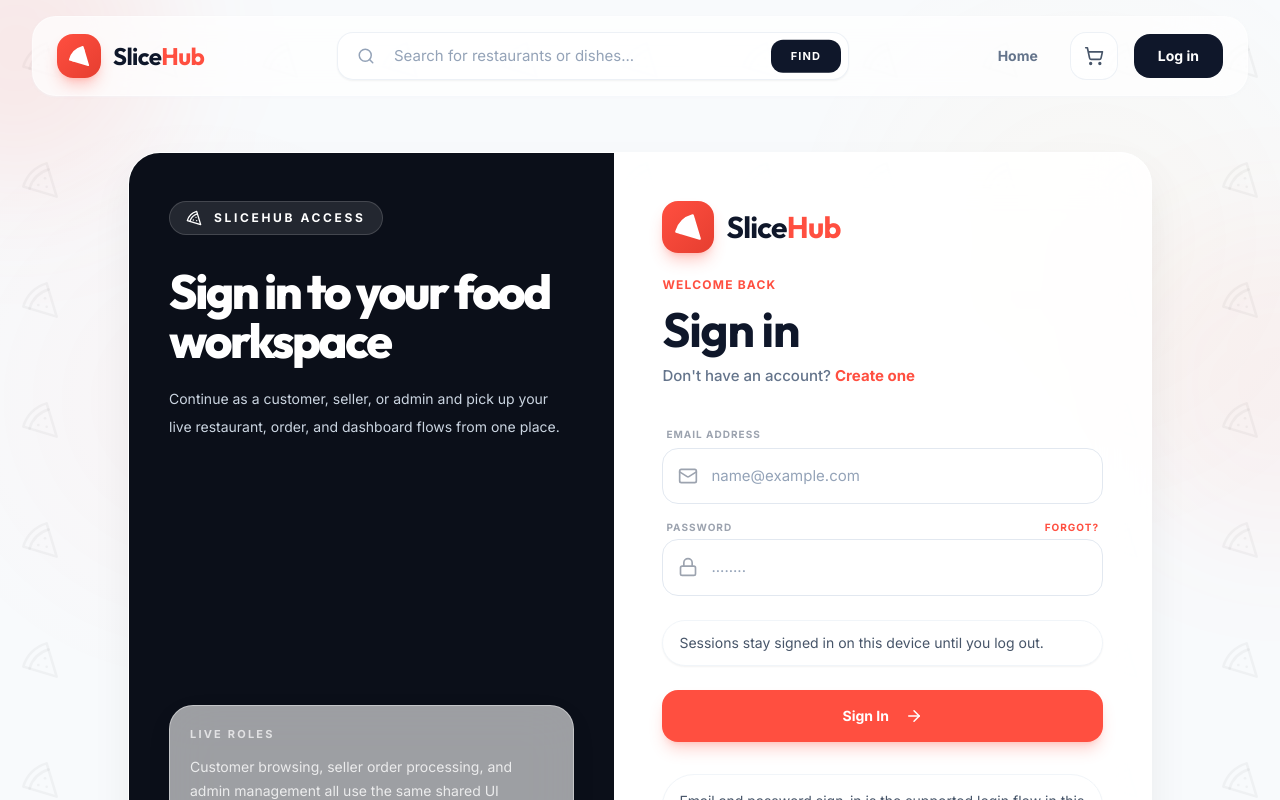
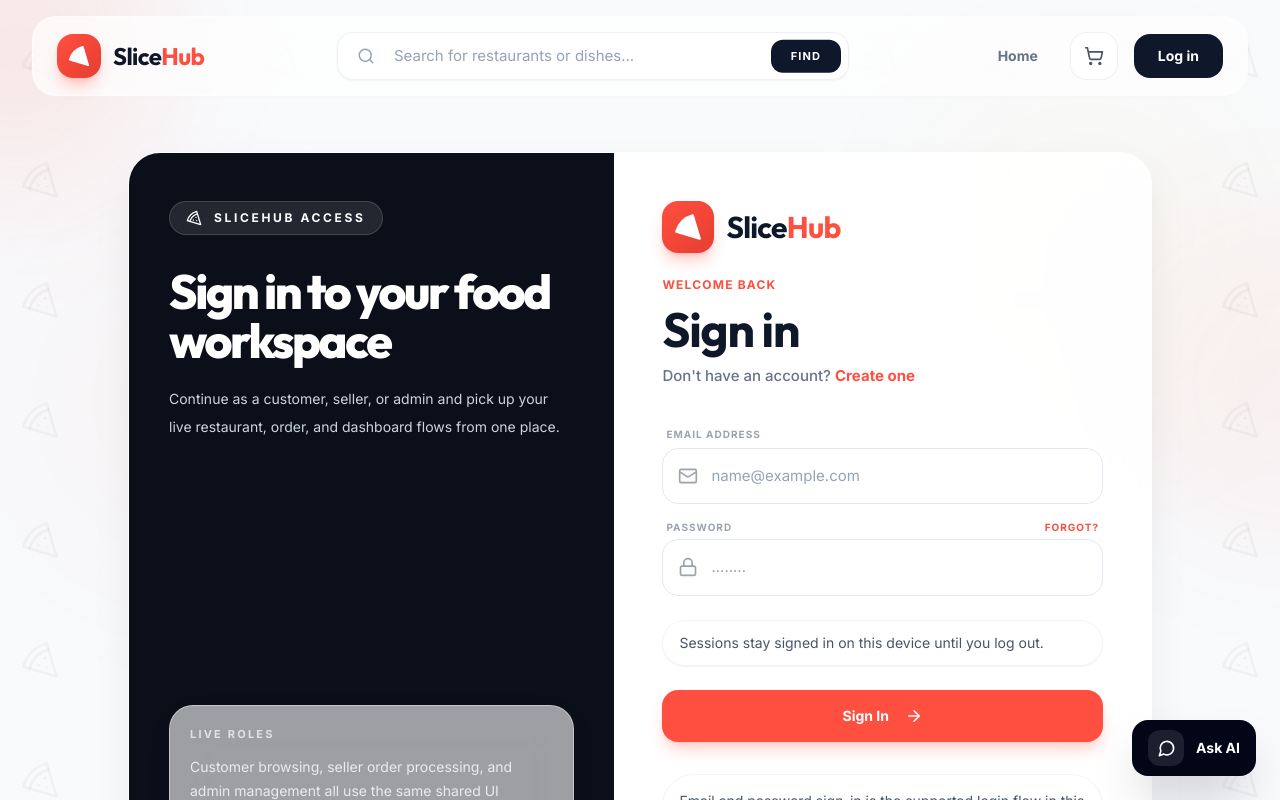
Before and after one commit to MalshaJayamanne/slice-hub, a React (Vite) app in the folder frontend/: page /login in a window 1280 px wide. Shown: the top 800 px of the page. Built offline with nearby package versions, Linux system fonts and the light colour scheme.

Commit message:
Mount AI assistant globally

```diff
--- a/frontend/src/components/PageLayout.jsx
+++ b/frontend/src/components/PageLayout.jsx
@@ -1,4 +1,5 @@
 import { Outlet } from "react-router-dom";
+import AIAssistant from "./AIAssistant";
 import Navbar from "./Navbar";
 import Footer from "./Footer";
 import { useCart } from "../context/CartContext";
@@ -18,6 +19,7 @@
       </main>
 
       <Footer />
+      <AIAssistant />
     </div>
   );
 }
```
